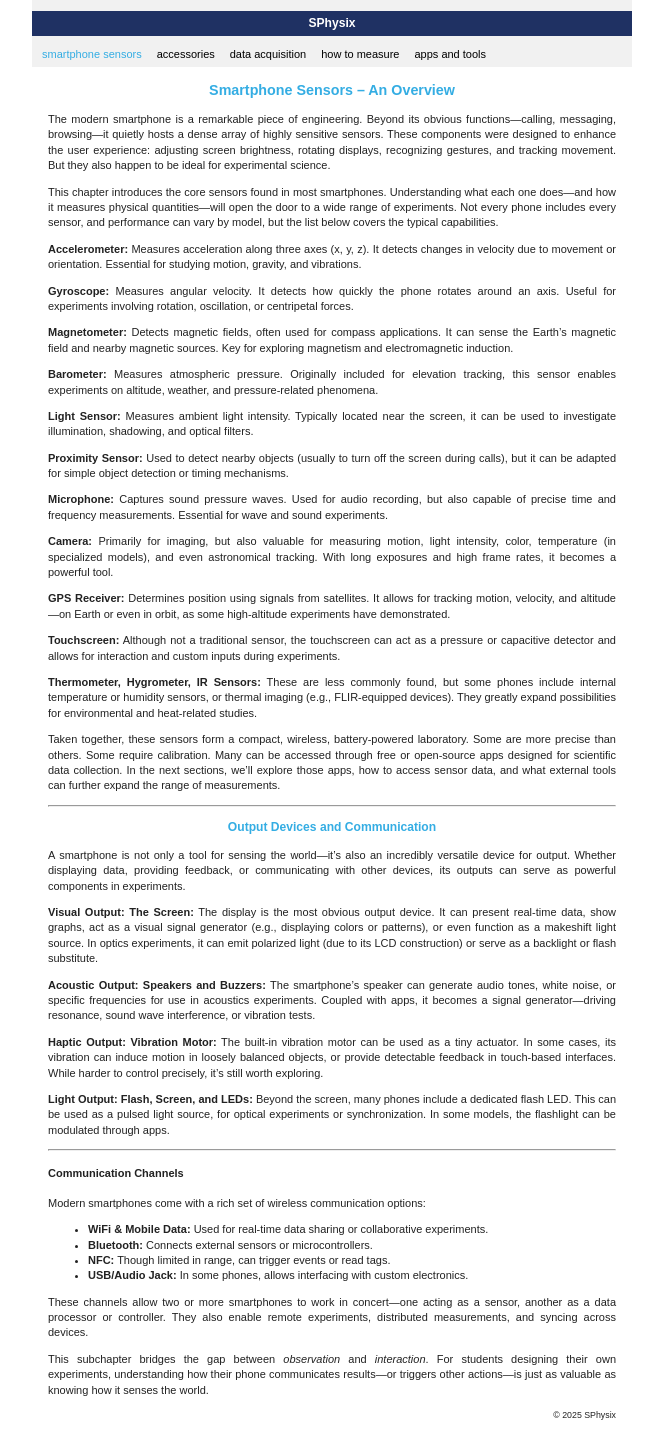
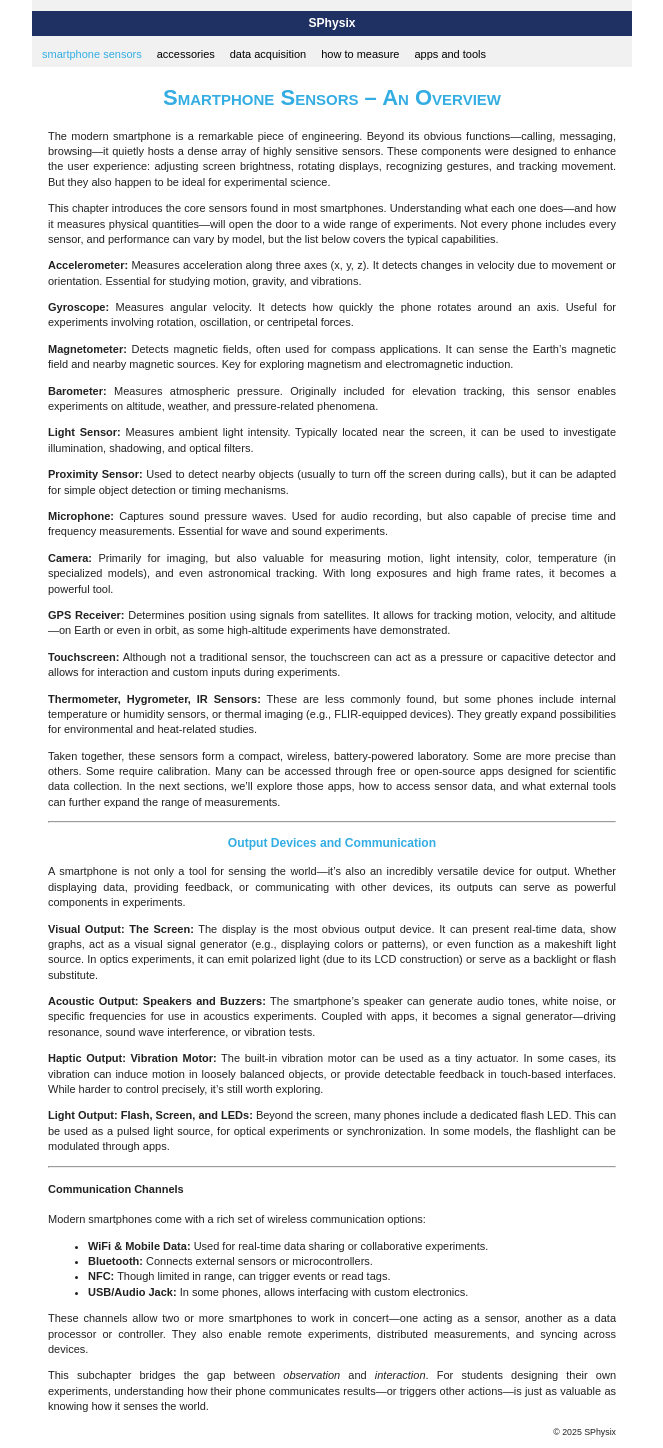
Before and after one commit to rplano/sphysix, a Jekyll site: the page built from chapters/1_1_Sensors.md, in a window 1280 px wide. Shown: the whole page, without its empty margins (308-971 px from the left). Built offline with Jekyll 4.4.1, drawn with Linux system fonts in a browser that asks for light colours.

```diff
--- a/chapters/1_1_Sensors.md
+++ b/chapters/1_1_Sensors.md
@@ -3,7 +3,7 @@ layout: default
 title: 1.1 Smartphone Sensors – An Overview
 ---
 
-## Smartphone Sensors – An Overview
+# Smartphone Sensors – An Overview
 
 The modern smartphone is a remarkable piece of engineering. Beyond its obvious functions—calling, messaging, browsing—it quietly hosts a dense array of highly sensitive sensors. These components were designed to enhance the user experience: adjusting screen brightness, rotating displays, recognizing gestures, and tracking movement. But they also happen to be ideal for experimental science.
 
```
